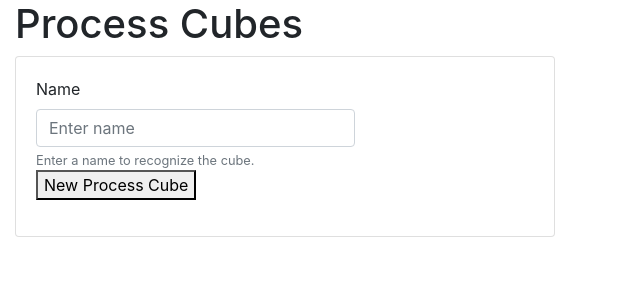
After one commit to ngtom/PCubes-PADS2019, a Django app: template process_cubes/process_cubes/templates/log.html in a window 1280 px wide. The commit adds this page. Shown: the top 300 px of the page, without its empty margins (0-640 px from the left). Run offline with Django 3.2, Linux system fonts and the light colour scheme; the template is opened without the code that fills it, so the values that code supplies are empty; some libraries are stand-ins or nearby versions.

Commit message:
One Log can have multiple cubes

```diff
--- a/process_cubes/PCV/templates/pcv/pcv.html
+++ b/process_cubes/PCV/templates/pcv/pcv.html
@@ -12,9 +12,7 @@
 </div>
 
 <div class="float-right">
-  <button type="button" class="btn btn-primary btn-sm">
-    Edit Dimension page
-  </button>
+  <a class="btn btn-primary btn-sm" href="dimensions">Edit Dimension page</a>
 </div>
 
 <div class="row">
--- a/process_cubes/PCV/urls.py
+++ b/process_cubes/PCV/urls.py
@@ -2,5 +2,5 @@ from django.urls import path
 from . import views
 
 urlpatterns = [
-    path('<int:pk>/pcv', views.createPCV, name='PCV-edit'),
+    path('<int:cube_id>/pcv', views.createPCV, name='PCV-edit'),
 ]
--- a/process_cubes/dimension_editor/templates/dimension_editor/attribute.html
+++ b/process_cubes/dimension_editor/templates/dimension_editor/attribute.html
@@ -2,7 +2,7 @@
     <div class="row">
         <div class="col-10">{{ attribute.parent }}:{{ attribute.name }}</div>
         <div class="col-2">
-            <button onclick='rem_attribute({{ dim.pk }}, {{ attribute.pk }});'>X</button>
+            <button class="btn btn-danger" onclick='rem_attribute({{ dim.pk }}, {{ attribute.pk }});'>X</button>
         </div>
     </div>
 </div>
--- a/process_cubes/dimension_editor/urls.py
+++ b/process_cubes/dimension_editor/urls.py
@@ -3,12 +3,10 @@ from django.urls import path, re_path
 from . import views
 
 urlpatterns = [
-    path('<int:pk>/dimensions', views.dimension_edit, name='dimension-edit'),
-    path('<int:pk>/events', views.get_events, name="get-events"),
-    path('<int:pk>/attributes', views.get_attrs, name="get-attrs"),
-    path('<int:pk>/remove_dimension', views.remove_dimension, name="remove-dimension"),
-    path('<int:pk>/add_dimension', views.add_dimension, name="add-dimension"),
-    path('<int:pk>/free_attributes', views.get_free_attributes, name="free-attributes"),
-    path('<int:pk>/add_attribute', views.add_attribute, name="add-attributes"),
-    path('<int:pk>/rem_attribute', views.rem_attribute, name="rem-attribute"),
+    path('<int:cube_id>/dimensions', views.dimension_edit, name='dimension-edit'),
+    path('<int:cube_id>/remove_dimension', views.remove_dimension, name="remove-dimension"),
+    path('<int:cube_id>/add_dimension', views.add_dimension, name="add-dimension"),
+    # path('<int:cube_id>/free_attributes', views.get_free_attributes, name="free-attributes"),
+    path('<int:cube_id>/add_attribute', views.add_attribute, name="add-attributes"),
+    path('<int:cube_id>/rem_attribute', views.rem_attribute, name="rem-attribute"),
 ]
--- a/process_cubes/import_xes/urls.py
+++ b/process_cubes/import_xes/urls.py
@@ -4,4 +4,6 @@ from . import views
 
 urlpatterns = [
     path('upload', views.upload, name='upload'),
+    path('<int:log_id>/events', views.get_events, name="get-events"),
+    path('<int:log_id>/attributes', views.get_attrs, name="get-attrs"),
 ]
--- a/process_cubes/process_cubes/templates/home.html
+++ b/process_cubes/process_cubes/templates/home.html
@@ -11,7 +11,7 @@
   <ul>
     {% for log in logs %}
       <li>
-        <a href="cube/{{ log.pk }}/dimensions">{{ log.name }}</a>
+        <a href="log/{{ log.pk }}">{{ log.name }}</a>
       </li>
     {% endfor %}
   </ul>
--- /dev/null
+++ b/process_cubes/process_cubes/templates/log.html
@@ -0,0 +1,69 @@
+{% extends 'base.html' %}
+
+
+{% block content %}
+
+<h1>Process Cubes</h1>
+
+
+{% for cube in cubes %}
+<div class="card mb-3">
+    <div class="row no-gutters">
+        <div class="col-md-4">
+            <a href="{{ log.pk }}/cube/{{ cube.pk }}/dimensions">
+                <h1>{{ cube.name }}</h1>
+            </a>
+        </div>
+        <div class="card-body">
+            <h5 class="card-title">Dimensions</h5>
+            <div class="accordion" id="accordionExample">
+                {% for dim in cube.dimensions_set.all %}
+                <div class="card">
+                    <div class="card-header" id="headingOne">
+                        <h2 class="mb-0">
+                            <button class="btn btn-link" type="button" data-toggle="collapse" data-target="#collapseOne"
+                                aria-expanded="true" aria-controls="collapseOne">
+                                {{ dim.name }}
+                            </button>
+                        </h2>
+                    </div>
+
+                    <div id="collapseOne" class="collapse show" aria-labelledby="headingOne"
+                        data-parent="#accordionExample">
+                        <div class="card-body">
+                            <ul class="list-group">
+                                {% for attr in dim.attributes %}
+                                <li class="list-group-item">{{ attr.name}}</li>
+                                {% endfor %}
+                            </ul>
+                        </div>
+                    </div>
+                </div>
+                {% endfor %}
+            </div>
+        </div>
+    </div>
+</div>
+{% endfor %}
+
+<div class="card mb-3" style="max-width: 540px;">
+    <div class="row no-gutters">
+        <div class="col-md-8">
+            <div class="card-body">
+                <form action="{{log.pk}}/create_cube" method="POST">
+                    {% csrf_token %}
+                    <div class="form-group">
+                        <label for="cube_name">Name</label>
+                        <input type="text" class="form-control" name="cube_name" id="cube_name"
+                            aria-describedby="name_help" placeholder="Enter name">
+                        <small id="name_help" class="form-text text-muted">Enter a name to recognize the cube.</small>
+                        <button type="submit">New Process Cube</button>
+                    </div>
+                </form>
+            </div>
+        </div>
+    </div>
+</div>
+
+
+{% endblock content %}
--- a/process_cubes/process_cubes/urls.py
+++ b/process_cubes/process_cubes/urls.py
@@ -20,8 +20,10 @@ from . import views
 urlpatterns = [
     path('admin/', admin.site.urls),
     path('', views.home, name='home'),
-    path('cube/', include('import_xes.urls')),
-    path('cube/', include('dimension_editor.urls')),
-    path('cube/', include('PCV.urls')),
-    path('cube/', include('slice_dice.urls'))
+    path('log/<int:log_id>', views.log, name='log'),
+    path('log/<int:log_id>/create_cube', views.create_cube, name='log'),
+    path('log/', include('import_xes.urls')),
+    path('log/<int:log_id>/cube/', include('dimension_editor.urls')),
+    path('log/<int:log_id>/cube/', include('PCV.urls')),
+    path('log/<int:log_id>/cube/', include('slice_dice.urls'))
 ]
```
Also changed, not shown: process_cubes/PCV/views.py (+5 -4 lines), process_cubes/dimension_editor/templates/dimension_editor/dimension.html (+6 -6 lines), process_cubes/dimension_editor/views.py (+30 -77 lines), process_cubes/import_xes/models.py (+7 -8 lines), process_cubes/import_xes/views.py (+40 -6 lines), process_cubes/process_cubes/views.py (+19 -3 lines).
